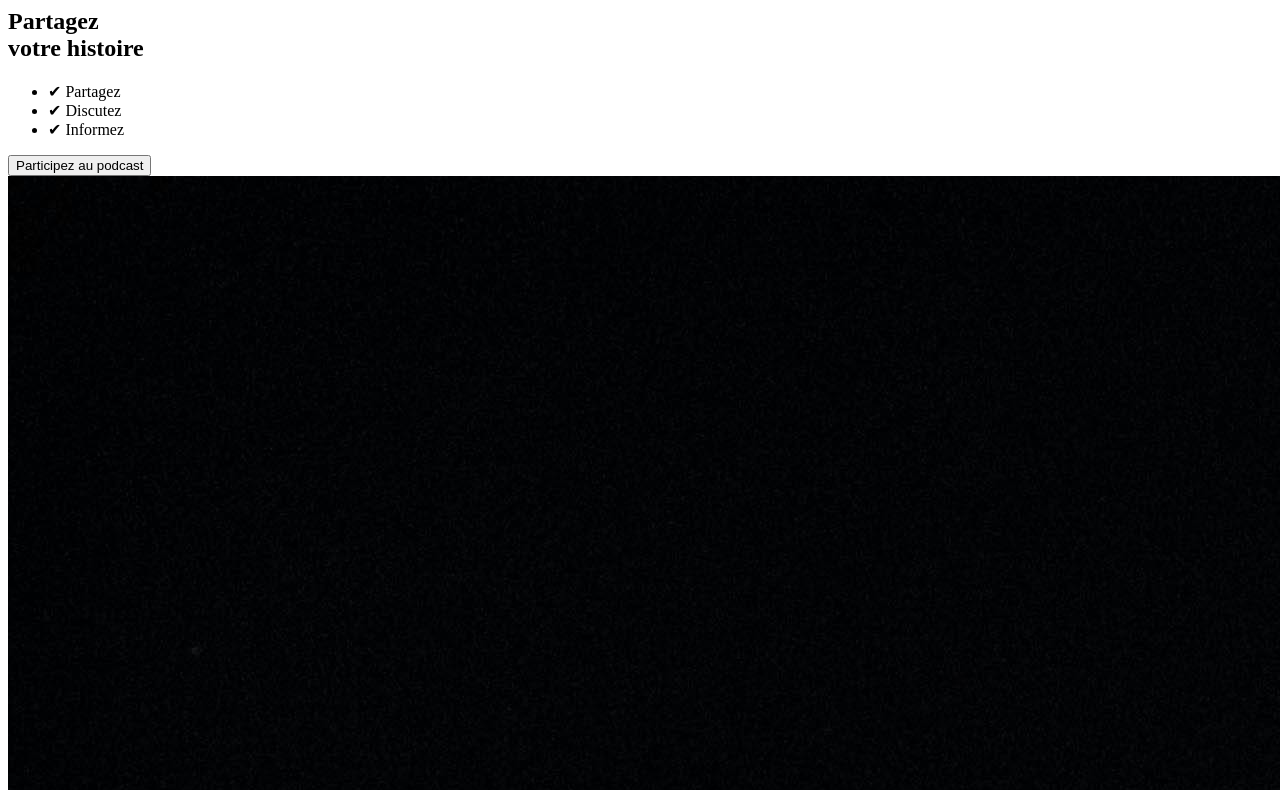
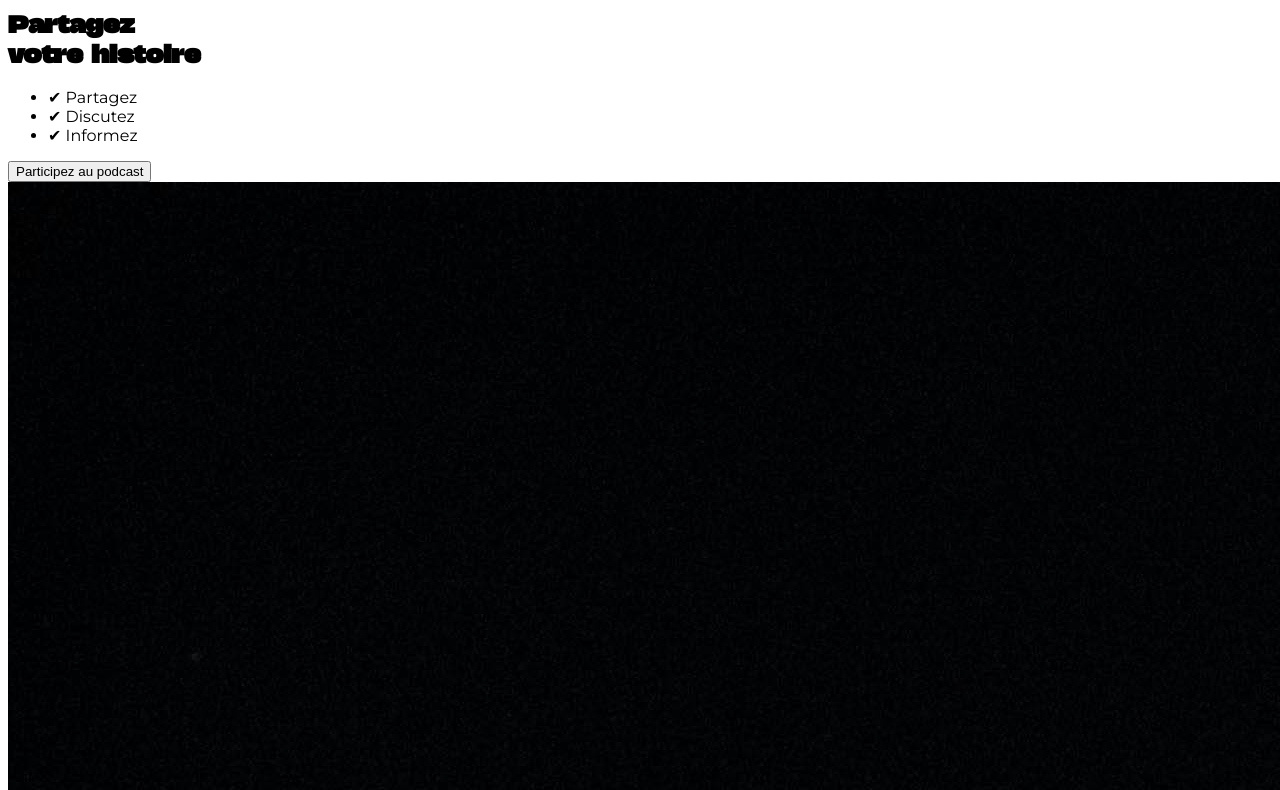
Before and after one commit to Joulelone/check_it, a website built with Vite: page index.html in a window 1280 px wide. Shown: the part 48-838 px from the top of the page. Built offline with nearby package versions, Linux system fonts and the light colour scheme.

Commit message:
[style] ajustement des fonts et de leur configuration
Automatisation de la définition des fonts dans le code

```diff
--- a/fonts.css
+++ b/fonts.css
@@ -1,6 +1,14 @@
 @font-face {
     font-family: 'Constructio Grotesk';
     src: url('/assets/fonts/ConstructioGrotesk-Regular.ttf') format('truetype');
-    font-weight: 400; /* Modifier si besoin (e.g., 700 pour le gras) */
+    font-weight: 400;
     font-style: normal;
-  }
+}
+
+body {
+    font-family: 'Montserrat', sans-serif;
+}
+
+h1, h2, h3 {
+    font-family: 'Constructio Grotesk', sans-serif;
+}
--- a/index.html
+++ b/index.html
@@ -6,7 +6,7 @@
   <title>Projet Alpine.js</title>
   <link href="/dist/output.css" rel="stylesheet">
   <link href="https://fonts.googleapis.com/css2?family=Montserrat:wght@400;700" rel="stylesheet">
-  <link rel="stylesheet" href="/assets/fonts.css">
+  <link rel="stylesheet" href="fonts.css">
   <meta name="theme-color" content="#4A90E2">
   <script defer src="https://cdn.jsdelivr.net/npm/alpinejs@3.x.x/dist/cdn.min.js"></script>
 </head>
--- a/vite.config.js
+++ b/vite.config.js
@@ -1,7 +1,8 @@
 import { defineConfig } from 'vite';
 import { VitePWA } from 'vite-plugin-pwa';
 
-export default defineConfig({
+export default
+  defineConfig({
     plugins: [
       VitePWA({
         manifest: {
@@ -35,5 +36,8 @@ export default defineConfig({
           globPatterns: ['**/*.{js,css,html,png,svg,json}']
         }
       })
-  ]
+    ],
+    build: {
+      assetsInclude: ['**/*.ttf'],
+    },
   });
```
Lines whose indentation alone changed are shown as unchanged.
